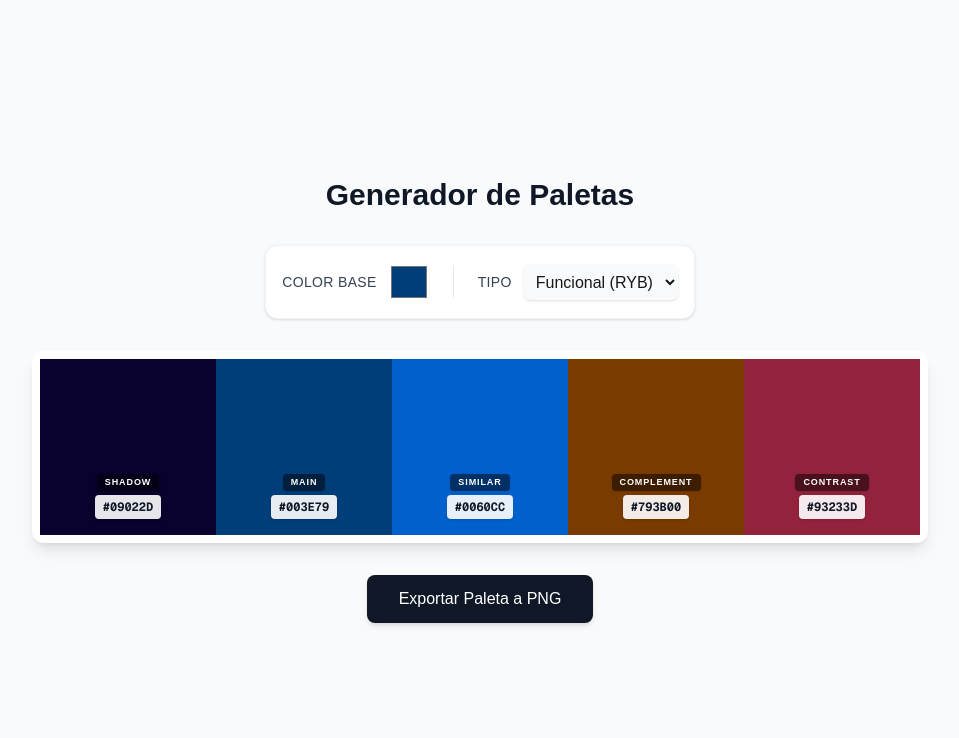
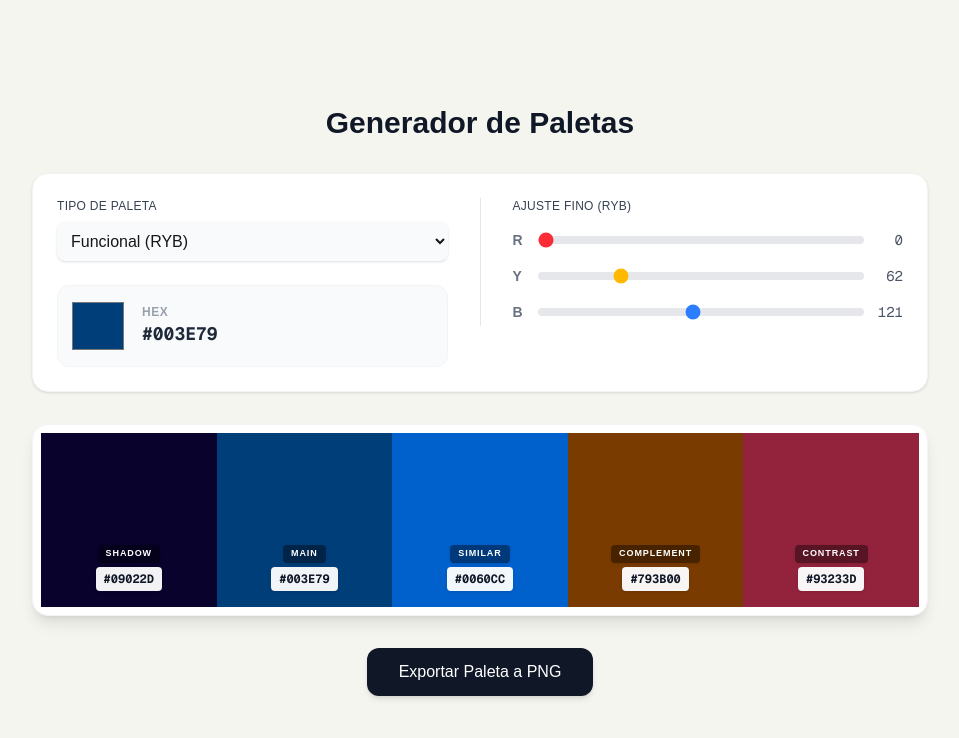
Before and after one commit to Thedarklee/mi-paleta-app, a Next.js app: page / in a window 1280 px wide. Shown: the top 738 px of the page, without its empty margins (160-1119 px from the left). Built offline with nearby package versions, Linux system fonts and the light colour scheme.

Commit message:
añadir slide

```diff
--- a/app/page.js
+++ b/app/page.js
@@ -9,6 +9,22 @@ export default function Home() {
   const [harmony, setHarmony] = useState('funcional');
   const [colorCount, setColorCount] = useState(5);
   const paletteRef = useRef(null);
+
+  // --- OBTENER VALORES RGB ACTUALES ---
+  // Si el hex es válido, lo convertimos a [R, G, B]. Si no, por defecto [0,0,0]
+  const [r, g, b] = chroma.valid(baseColor) ? chroma(baseColor).rgb() : [0, 0, 0];
+
+  // --- MANEJADOR DE LOS DESLIZADORES ---
+  const handleRgbChange = (index, value) => {
+    const newRgb = [r, g, b];
+    newRgb[index] = Number(value); // Actualiza solo el canal que se movió
+
+    try {
+      setBaseColor(chroma(newRgb).hex());
+    } catch (e) {
+      // Ignorar errores si el color está transicionando extrañamente
+    }
+  };
 
   // --- 1. LÓGICA DE PALETAS LINEALES ---
   const generatePalette = (color, rule, count) => {
@@ -69,32 +85,22 @@ export default function Home() {
   };
 
   return (
-    <div className="min-h-screen bg-gray-50 flex flex-col items-center justify-center p-4 sm:p-8">
+    <div className="min-h-screen bg-[#f5f5f0] flex flex-col items-center justify-center p-4 sm:p-8">
       <h1 className="text-3xl font-bold mb-8 text-gray-900 text-center">Generador de Paletas</h1>
 
-      {/* Controles */}
-      <div className="mb-8 flex flex-col sm:flex-row flex-wrap justify-center items-center gap-6 bg-white p-4 rounded-xl shadow-sm border border-gray-100">
+      {/* Contenedor Principal de Controles */}
+      <div className="mb-8 flex flex-col lg:flex-row items-center lg:items-start gap-8 bg-white p-6 rounded-2xl shadow-sm border border-gray-100 w-full max-w-4xl">
 
-        {/* Color Base */}
-        <div className="flex items-center gap-3">
-          <label className="font-medium text-gray-700 text-sm uppercase tracking-wide">Color Base</label>
-          <input
-            type="color"
-            value={baseColor}
-            onChange={(e) => setBaseColor(e.target.value)}
-            className="w-10 h-10 cursor-pointer border-0 rounded bg-transparent"
-          />
-        </div>
-
-        <div className="hidden sm:block w-px h-8 bg-gray-200"></div>
-
-        {/* Armonía */}
-        <div className="flex items-center gap-3">
-          <label className="font-medium text-gray-700 text-sm uppercase tracking-wide">Tipo</label>
+        {/* Columna Izquierda: Selectores de Modo y Color */}
+        <div className="flex flex-col gap-6 w-full lg:w-1/2">
+          {/* Armonía y Cantidad */}
+          <div className="flex flex-col sm:flex-row gap-4">
+            <div className="flex-1 flex flex-col gap-2">
+              <label className="font-medium text-gray-700 text-xs uppercase tracking-wide">Tipo de Paleta</label>
               <select
                 value={harmony}
                 onChange={(e) => setHarmony(e.target.value)}
-            className="border-gray-300 rounded-md shadow-sm focus:border-blue-500 focus:ring-blue-500 bg-gray-50 p-2 outline-none"
+                className="border-gray-300 rounded-lg shadow-sm focus:border-blue-500 focus:ring-blue-500 bg-gray-50 p-2.5 outline-none w-full"
               >
                 <option value="funcional">Funcional (RYB)</option>
                 <option value="monocromatico">Monocromático</option>
@@ -104,57 +110,112 @@ export default function Home() {
               </select>
             </div>
 
-        {/* Cantidad de Colores (Oculto en modo funcional) */}
             {harmony !== 'funcional' && (
-          <>
-            <div className="hidden sm:block w-px h-8 bg-gray-200"></div>
-            <div className="flex items-center gap-3">
-              <label className="font-medium text-gray-700 text-sm uppercase tracking-wide">Colores</label>
+              <div className="flex-1 flex flex-col gap-2">
+                <label className="font-medium text-gray-700 text-xs uppercase tracking-wide">Colores</label>
                 <select
                   value={colorCount}
                   onChange={(e) => setColorCount(Number(e.target.value))}
-                className="border-gray-300 rounded-md shadow-sm focus:border-blue-500 focus:ring-blue-500 bg-gray-50 p-2 outline-none"
+                  className="border-gray-300 rounded-lg shadow-sm focus:border-blue-500 focus:ring-blue-500 bg-gray-50 p-2.5 outline-none w-full"
                 >
                   {[5, 6, 7, 8, 9, 10].map(num => (
                     <option key={num} value={num}>{num}</option>
                   ))}
                 </select>
               </div>
-          </>
             )}
           </div>
 
-      {/* Contenedor de la Paleta Unificado (Fila horizontal para todos) */}
+          {/* Color Picker Nativo + Hex */}
+          <div className="flex items-center gap-4 bg-gray-50 p-3 rounded-xl border border-gray-100">
+            <input
+              type="color"
+              value={baseColor}
+              onChange={(e) => setBaseColor(e.target.value)}
+              className="w-14 h-14 cursor-pointer border-0 rounded-lg bg-transparent"
+            />
+            <div className="flex flex-col">
+              <span className="text-xs font-bold text-gray-400 uppercase tracking-wider">HEX</span>
+              <span className="font-mono text-lg font-bold text-gray-800 uppercase">{baseColor}</span>
+            </div>
+          </div>
+        </div>
+
+        {/* Separador (solo en escritorio) */}
+        <div className="hidden lg:block w-px h-32 bg-gray-200"></div>
+
+        {/* Columna Derecha: Deslizadores RGB/RYB */}
+        <div className="flex flex-col gap-4 w-full lg:w-1/2">
+          <label className="font-medium text-gray-700 text-xs uppercase tracking-wide">
+            Ajuste Fino ({harmony === 'funcional' ? 'RYB' : 'RGB'})
+          </label>
+
+          {/* Deslizador R (Rojo) */}
+          <div className="flex items-center gap-3">
+            <span className="w-4 text-sm font-bold text-gray-500">R</span>
+            <input
+              type="range" min="0" max="255" value={r}
+              onChange={(e) => handleRgbChange(0, e.target.value)}
+              className="w-full h-2 bg-gray-200 rounded-lg appearance-none cursor-pointer accent-red-500"
+            />
+            <span className="w-8 text-sm font-mono text-right text-gray-600">{r}</span>
+          </div>
+
+          {/* Deslizador G/Y (Verde o Amarillo) */}
+          <div className="flex items-center gap-3">
+            <span className="w-4 text-sm font-bold text-gray-500">
+              {harmony === 'funcional' ? 'Y' : 'G'}
+            </span>
+            <input
+              type="range" min="0" max="255" value={g}
+              onChange={(e) => handleRgbChange(1, e.target.value)}
+              className={`w-full h-2 bg-gray-200 rounded-lg appearance-none cursor-pointer ${harmony === 'funcional' ? 'accent-amber-400' : 'accent-green-500'}`}
+            />
+            <span className="w-8 text-sm font-mono text-right text-gray-600">{g}</span>
+          </div>
+
+          {/* Deslizador B (Azul) */}
+          <div className="flex items-center gap-3">
+            <span className="w-4 text-sm font-bold text-gray-500">B</span>
+            <input
+              type="range" min="0" max="255" value={b}
+              onChange={(e) => handleRgbChange(2, e.target.value)}
+              className="w-full h-2 bg-gray-200 rounded-lg appearance-none cursor-pointer accent-blue-500"
+            />
+            <span className="w-8 text-sm font-mono text-right text-gray-600">{b}</span>
+          </div>
+        </div>
+      </div>
+
+      {/* Contenedor de la Paleta Unificado */}
       <div
         ref={paletteRef}
-        className="flex w-full max-w-4xl h-48 rounded-xl overflow-hidden shadow-lg mb-8 bg-white p-2"
+        className="flex w-full max-w-4xl h-48 rounded-2xl overflow-hidden shadow-lg mb-8 bg-white p-2 border border-gray-100"
       >
         {harmony === 'funcional'
-          ? /* Renderizado en fila para la paleta Funcional */
-            funcColors.map((item, index) => (
+          ? funcColors.map((item, index) => (
               <div
                 key={index}
-                className="flex-1 flex flex-col items-center justify-end pb-4 transition-all hover:flex-[1.5] group"
+                className="flex-1 flex flex-col items-center justify-end pb-4 transition-all hover:flex-[1.3] group"
                 style={{ backgroundColor: item.hex }}
               >
                 <div className="flex flex-col items-center gap-1 opacity-0 group-hover:opacity-100 sm:opacity-100 transition-opacity">
-                  <span className="bg-black/50 text-white px-2 py-0.5 rounded text-[9px] font-bold uppercase tracking-widest shadow-sm">
+                  <span className="bg-black/40 backdrop-blur-sm text-white px-2 py-0.5 rounded text-[9px] font-bold uppercase tracking-widest shadow-sm">
                     {item.label}
                   </span>
-                  <span className="bg-white/90 px-2 py-1 rounded text-[10px] sm:text-xs font-mono text-gray-900 font-bold uppercase shadow-sm">
+                  <span className="bg-white/95 px-2 py-1 rounded text-[10px] sm:text-xs font-mono text-gray-900 font-bold uppercase shadow-sm">
                     {item.hex}
                   </span>
                 </div>
               </div>
             ))
-          : /* Renderizado estándar para el resto */
-            palette.map((color, index) => (
+          : palette.map((color, index) => (
               <div
                 key={index}
-                className="flex-1 flex items-end justify-center pb-4 transition-all hover:flex-[1.5] group"
+                className="flex-1 flex items-end justify-center pb-4 transition-all hover:flex-[1.3] group"
                 style={{ backgroundColor: color }}
               >
-                <span className="bg-white/90 px-1 sm:px-2 py-1 rounded text-[10px] sm:text-xs font-mono text-gray-900 font-bold uppercase shadow-sm opacity-0 group-hover:opacity-100 sm:opacity-100 transition-opacity">
+                <span className="bg-white/95 px-1 sm:px-2 py-1 rounded text-[10px] sm:text-xs font-mono text-gray-900 font-bold uppercase shadow-sm opacity-0 group-hover:opacity-100 sm:opacity-100 transition-opacity">
                   {color}
                 </span>
               </div>
@@ -165,7 +226,7 @@ export default function Home() {
       {/* Botón de Exportar */}
       <button
         onClick={handleExport}
-        className="bg-gray-900 text-white px-8 py-3 rounded-lg font-medium hover:bg-gray-800 transition-colors shadow-md flex items-center gap-2"
+        className="bg-gray-900 text-white px-8 py-3 rounded-xl font-medium hover:bg-gray-800 transition-all shadow-md hover:shadow-lg hover:-translate-y-0.5 flex items-center gap-2"
       >
         Exportar Paleta a PNG
       </button>
```
Lines whose indentation alone changed are shown as unchanged.
